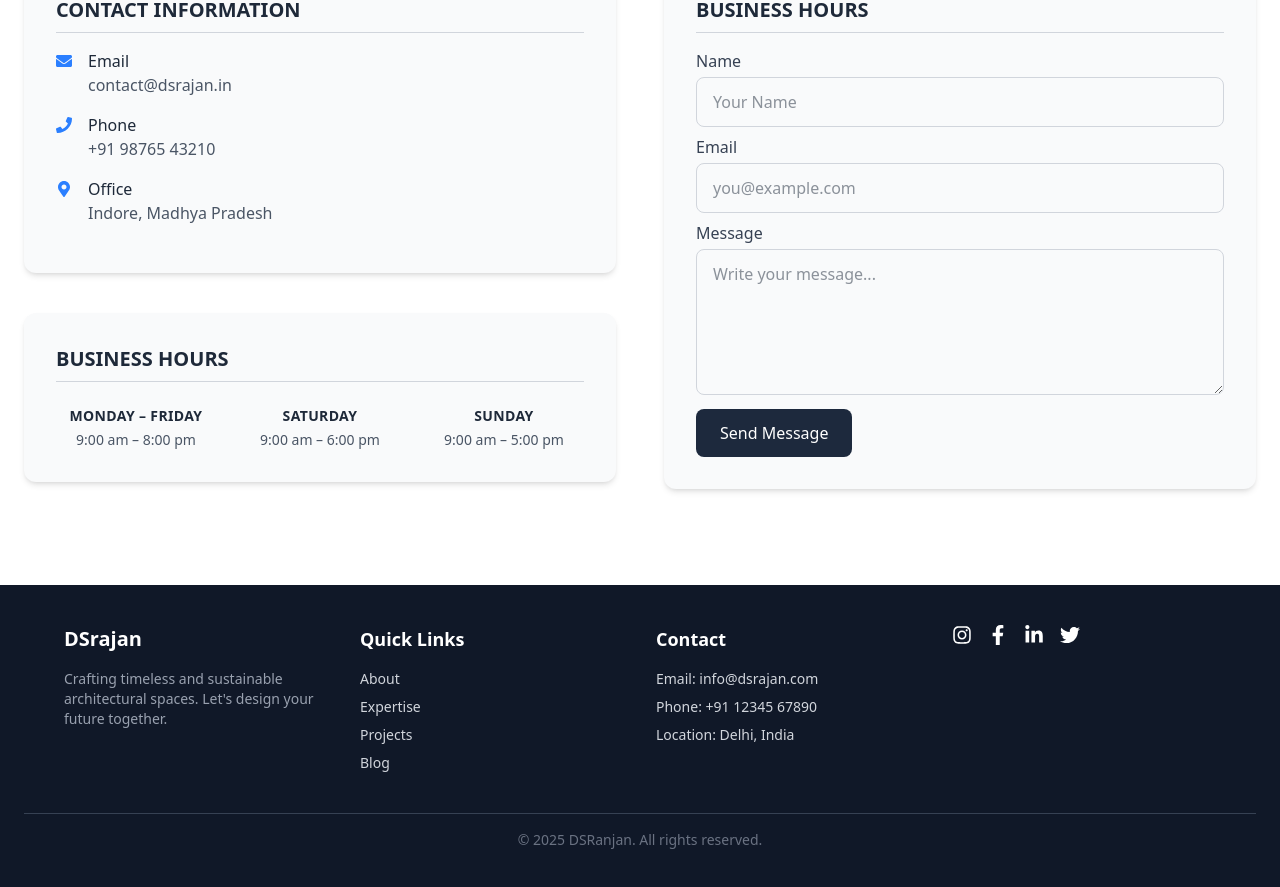
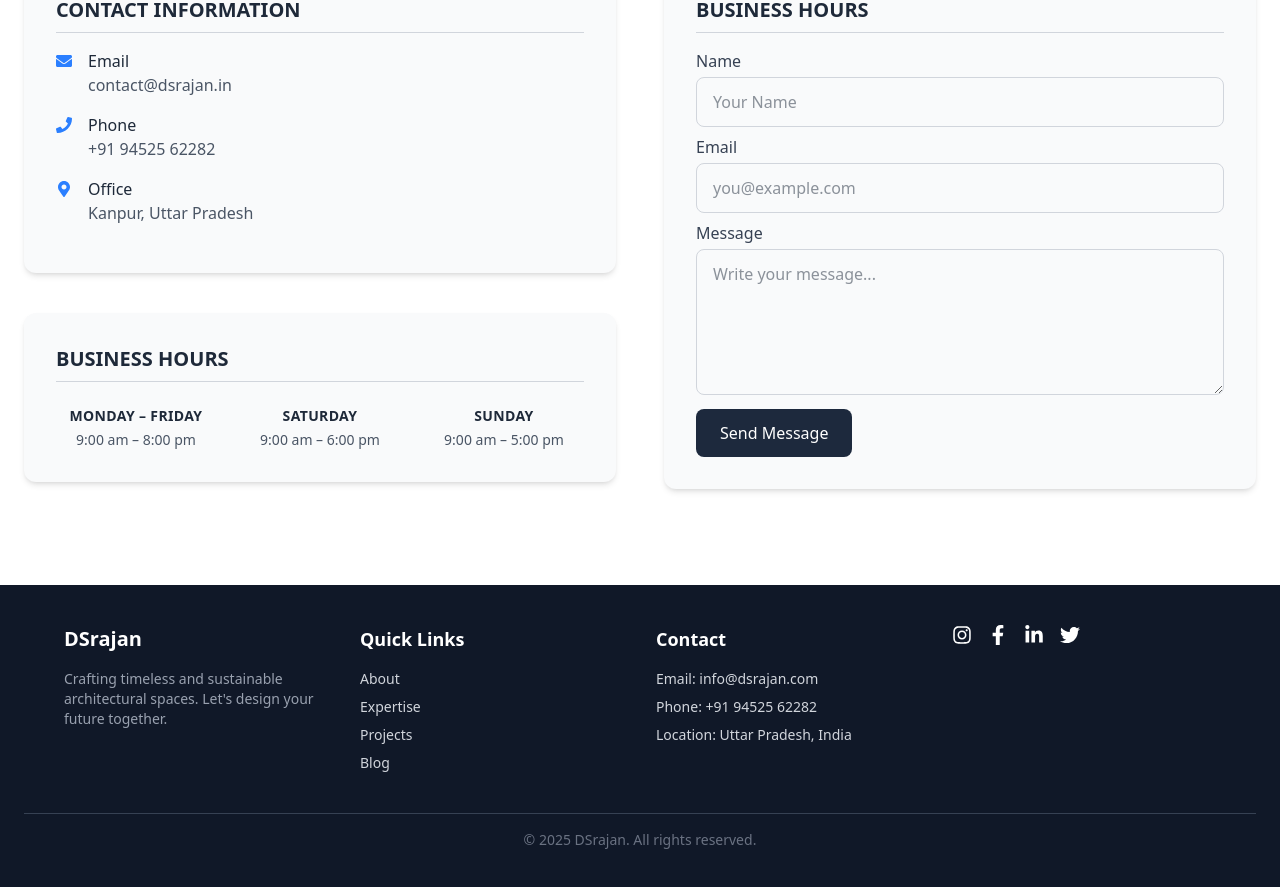
Before and after one commit to krishna115/Dsrajan-Architects, a React (Vite) app: page / in a window 1280 px wide. Shown: the part 3500-4387 px from the top of the page. Built offline with nearby package versions, Linux system fonts and the light colour scheme.

Commit message:
fixed some bugs

```diff
--- a/src/components/Contact.tsx
+++ b/src/components/Contact.tsx
@@ -68,7 +68,7 @@
                 <FaPhone className="mt-1 text-blue-500" />
                 <div>
                   <p className="font-medium">Phone</p>
-                  <p className="text-gray-600">+91 98765 43210</p>
+                  <p className="text-gray-600">+91 94525 62282</p>
                 </div>
               </div>
 
@@ -76,7 +76,7 @@
                 <FaMapMarkerAlt className="mt-1 text-blue-500" />
                 <div>
                   <p className="font-medium">Office</p>
-                  <p className="text-gray-600">Indore, Madhya Pradesh</p>
+                  <p className="text-gray-600">Kanpur, Uttar Pradesh</p>
                 </div>
               </div>
             </div>
--- a/src/components/Footer.tsx
+++ b/src/components/Footer.tsx
@@ -31,8 +31,8 @@
           <h3 className="text-lg font-semibold mb-4">Contact</h3>
           <ul className="text-sm text-gray-300 space-y-2">
             <li>Email: <a href="mailto:info@dsrajan.com" className="hover:text-white">info@dsrajan.com</a></li>
-            <li>Phone: <a href="tel:+911234567890" className="hover:text-white">+91 12345 67890</a></li>
-            <li>Location: Delhi, India</li>
+            <li>Phone: <a href="tel:+911234567890" className="hover:text-white">+91 94525 62282</a></li>
+            <li>Location: Uttar Pradesh, India</li>
           </ul>
         </div>
 
@@ -56,7 +56,7 @@
 
       {/* Bottom bar */}
       <div className="mt-10 border-t border-gray-700 pt-4 text-center text-sm text-gray-500">
-        &copy; {new Date().getFullYear()} DSRanjan. All rights reserved.
+        &copy; {new Date().getFullYear()} DSrajan. All rights reserved.
       </div>
     </footer>
   );
```
